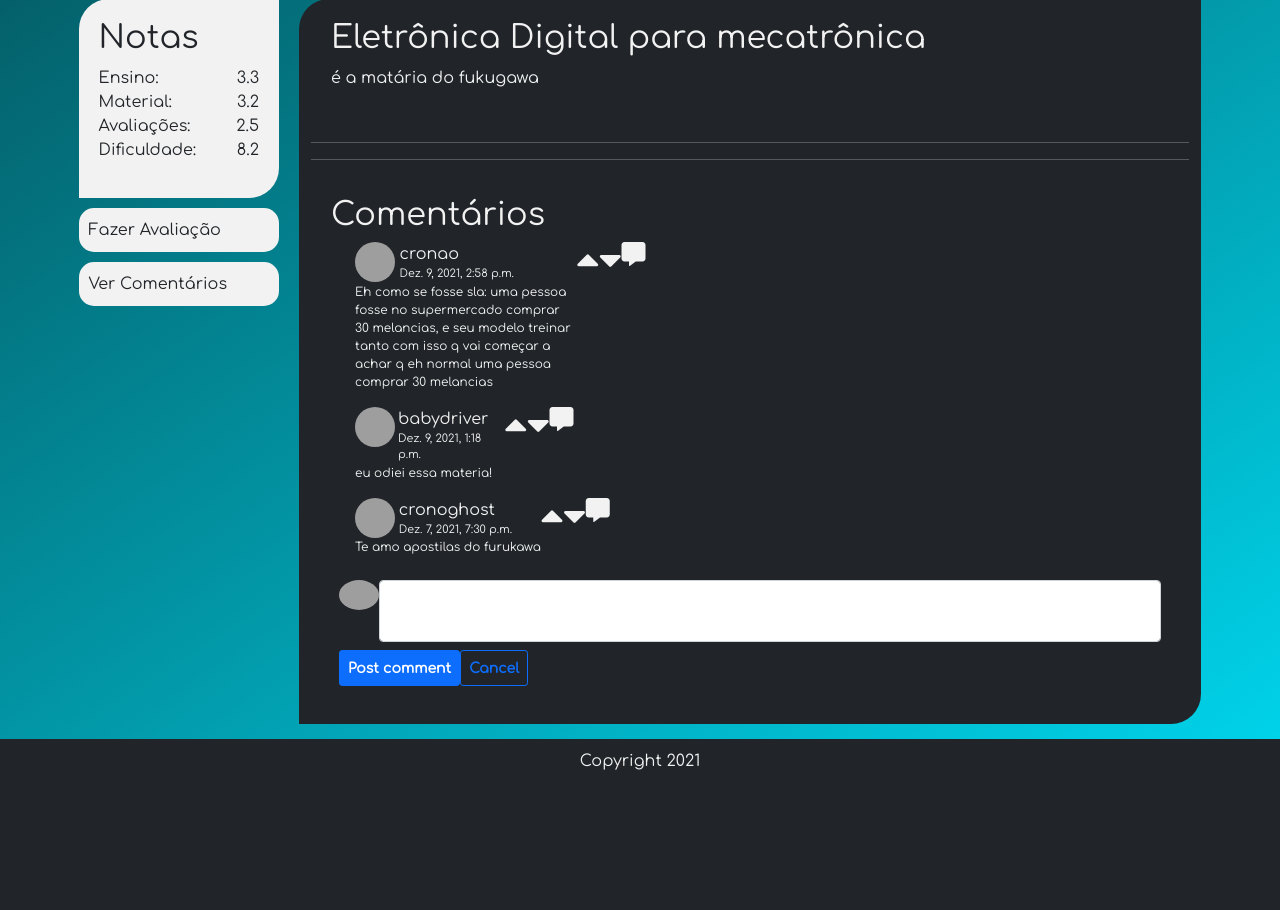
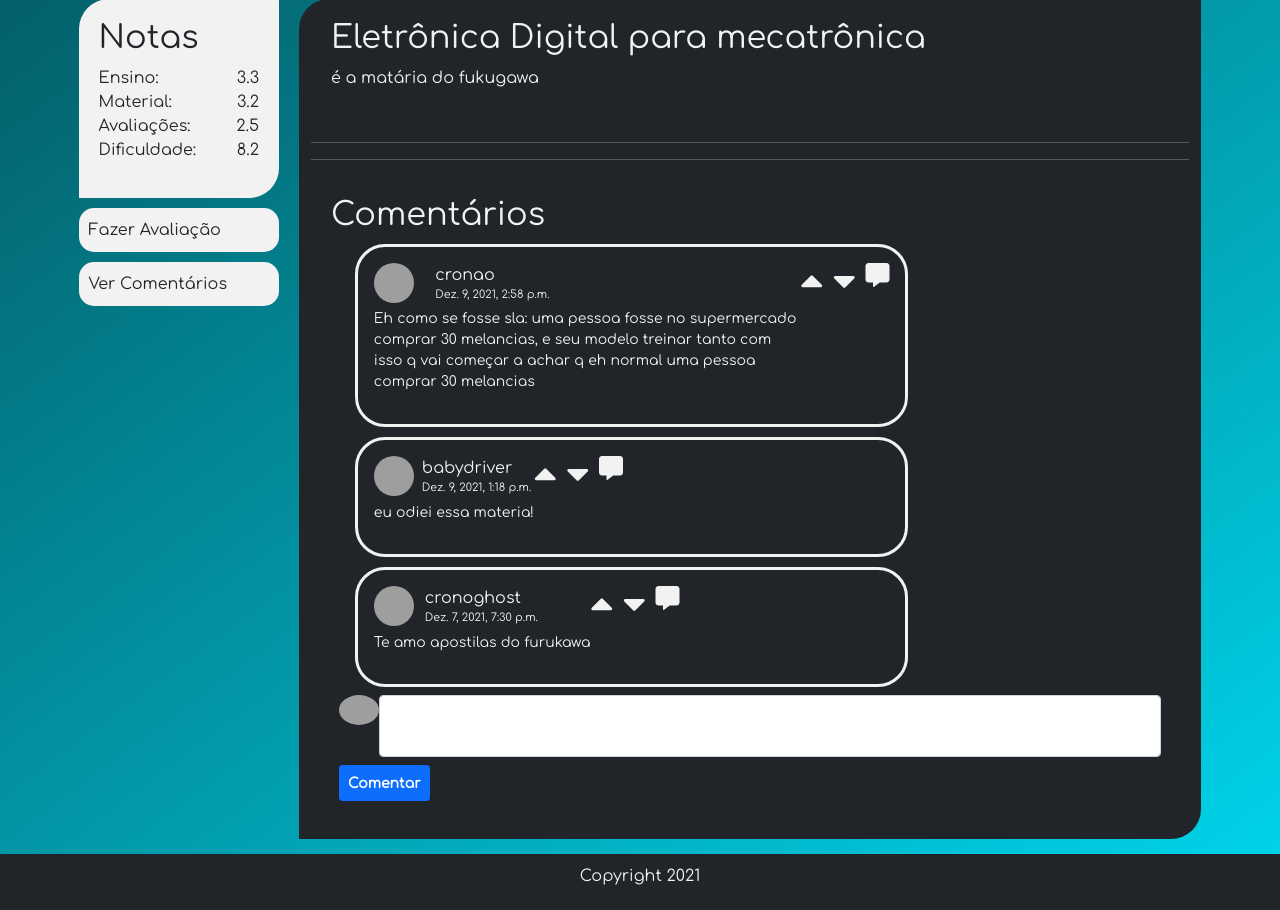
Before and after one commit to PSXBRosa/PSXBRosa.github.io, a Django app: a page that uses templates/detail.html in a window 1280 px wide. Shown: the part 100-1010 px from the top of the page. Before the commit the page ends 870 px from the top, so only its background shows below. Run offline with Django 3.2, Linux system fonts and the light colour scheme; data comes from the database, SQL or seed files in the repository; both versions use the stored data as it was after the commit; some libraries are stand-ins or nearby versions; grey boxes are pictures that could not be loaded.

Commit message:
comments

```diff
--- a/templates/detail.html
+++ b/templates/detail.html
@@ -47,20 +47,39 @@
 }
 
 .inf {
-    margin-left: 2%;
+    margin-left: 5%;
 }
 
 .tudao {
     display:flex;
+    border: solid #f2f2f2;
+    border-radius: 30px 30px;
+    width: 70%;
+    padding: 2%;
 }
 
 .icons {
-    margin-right: 500px;
+    display: flex;
+    column-gap: 10px;
+    justify-content: space-between;
 }
 
 .tudao img {
     width: 40px;
     height: 40px;
+}
+
+.oficial p {
+    margin-top: 5px;
+    font-size: 14px;
+}
+
+.comentario {
+    margin-top: 10px;
+}
+
+.icones {
+    left: 90%;
 }
 
 </style>
@@ -116,11 +135,11 @@
                                     <div class="d-flex"><img class="rounded-circle" src="//ssl.gstatic.com/accounts/ui/avatar_2x.png">
                                         <div class="d-flex flex-column inf"><span class="name">{{ comentario.autor }}</span><span class="date">{{ comentario.data_de_criacao }}</span></div>
                                     </div>
-                                    <div class="">
-                                        <p class="comment-text">{{ comentario.conteudo }}</p>
+                                    <div class="oficial">
+                                        <p>{{ comentario.conteudo }}</p>
                                     </div>
                                 </div>
-                                <div class="">
+                                <div class="icones">
                                     <div class="d-flex flex-row fs-12 icons">
                                         <div class="like cursor caret-up"><i class="fas fa-caret-up fa-3x"></i></div>
                                         <div class="like cursor caret-down"><i class="fas fa-caret-down fa-3x"></i></div>
@@ -135,7 +154,7 @@
             {% endfor %}
             <div class="p-2">
                 <div class="d-flex flex-row align-items-start"><img class="rounded-circle" src="//ssl.gstatic.com/accounts/ui/avatar_2x.png" width="40"><textarea class="form-control ml-1 shadow-none textarea"></textarea></div>
-                <div class="mt-2 text-right"><button class="btn btn-primary btn-sm shadow-none" type="button">Post comment</button><button class="btn btn-outline-primary btn-sm ml-1 shadow-none" type="button">Cancel</button></div>
+                <div class="mt-2 text-right"><button class="btn btn-primary btn-sm shadow-none" type="button">Comentar</button></div>
             </div>
         </div>
     </div>
```
Also changed, not shown: db.sqlite3.
